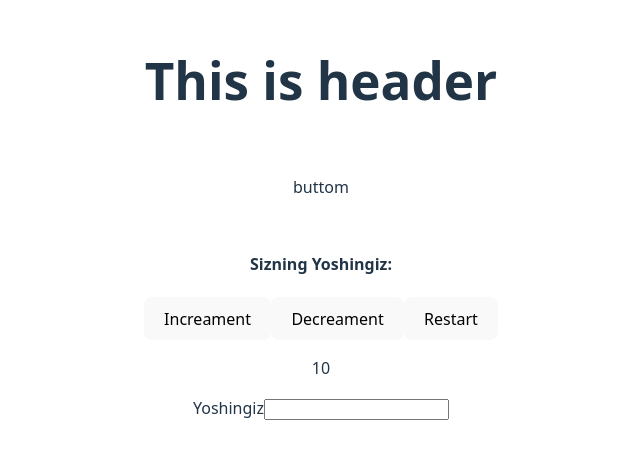
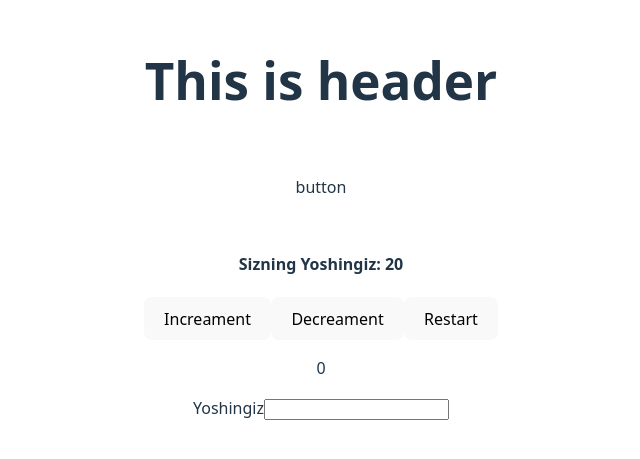
Before and after one commit to Bilol03/react-first-lesson, a React (Vite) app: page / in a window 1280 px wide. Shown: the part 213-672 px from the top of the page, without its empty margins (319-959 px from the left). Built offline with nearby package versions, Linux system fonts and the light colour scheme.

Commit message:
use state

```diff
--- a/src/components/app/App.tsx
+++ b/src/components/app/App.tsx
@@ -7,7 +7,7 @@ function App() {
 	return (
 		<div className="container">
 			<Header />
-			<Field/>
+			<Field />
 			<Button />
 		</div>
 	)
--- a/src/components/button/button.tsx
+++ b/src/components/button/button.tsx
@@ -1,51 +1,35 @@
-import { Component } from 'react'
+import { useState } from 'react'
 import './button.css'
 
-export class Button extends Component {
-	state: any
-	constructor(props: any) {
-		super(props)
-		this.state = {
-			counter: 10,
-            age: ''
-		}
+
+export const Button = () => {
+	let [counter, setCounter]: any = useState(0)
+	const [age] = useState(20)
+
+	const onIncrease = (): any => {
+		setCounter((prevCounter: any) => prevCounter + 1)
 	}
 
-	increaseBtn = () => {
-		this.setState((prevState: any) => ({
-			counter: (prevState.counter += 1),
-		}))
-	}
-	decreaseBtn = () => {
-		this.setState((prevState: any) => ({
-			counter: prevState.counter > 0 ? (prevState.counter -= 1) : 0,
-		}))
-	}
-	restartBtn = () => {
-		this.setState(() => ({
-			counter: 0,
-		}))
+	const onDecrease = (): any => {
+		if (counter > 0) setCounter((prevCounter: any) => prevCounter - 1)
 	}
 
-	onChange = (el: any) => {
-        this.setState(( ) => ({
-            age:  el.target.value
-        }))
+	const onRestart = (): any => {
+		return setCounter(0)
 	}
-	render() {
+
 	return (
 		<div>
-                <h4>Sizning Yoshingiz: {this.state.age}</h4>
-				<button onClick={this.increaseBtn}>Increament</button>
-				<button onClick={this.decreaseBtn}>Decreament</button>
-				<button onClick={this.restartBtn}>Restart</button>
-				<p>{this.state.counter}</p>
+			<h4>Sizning Yoshingiz: {age}</h4>
+			<button onClick={onIncrease}>Increament</button>
+			<button onClick={onDecrease}>Decreament</button>
+			<button onClick={onRestart}>Restart</button>
+			<p>{counter}</p>
 
 			<form>
 				<span>Yoshingiz</span>
-					<input type="text" onChange={this.onChange} />
+				<input type="text" />
 			</form>
 		</div>
 	)
 }
-}
--- a/src/components/field/field.tsx
+++ b/src/components/field/field.tsx
@@ -1,11 +1,12 @@
-import { Component } from 'react'
+// export class Field extends Component {
+// 	constructor(props: any) {
+// 		super(props)
+// 	}
 
-export class Field extends Component {
-	constructor(props: any) {
-		super(props)
-	}
-
-	render(){
-        return <div>buttom</div>
-    }
+// 	render(){
+//         return <div>buttom</div>
+//     }
+// }
+export function Field() {
+	return <div>button</div>
 }
```
Lines whose indentation alone changed are shown as unchanged.
